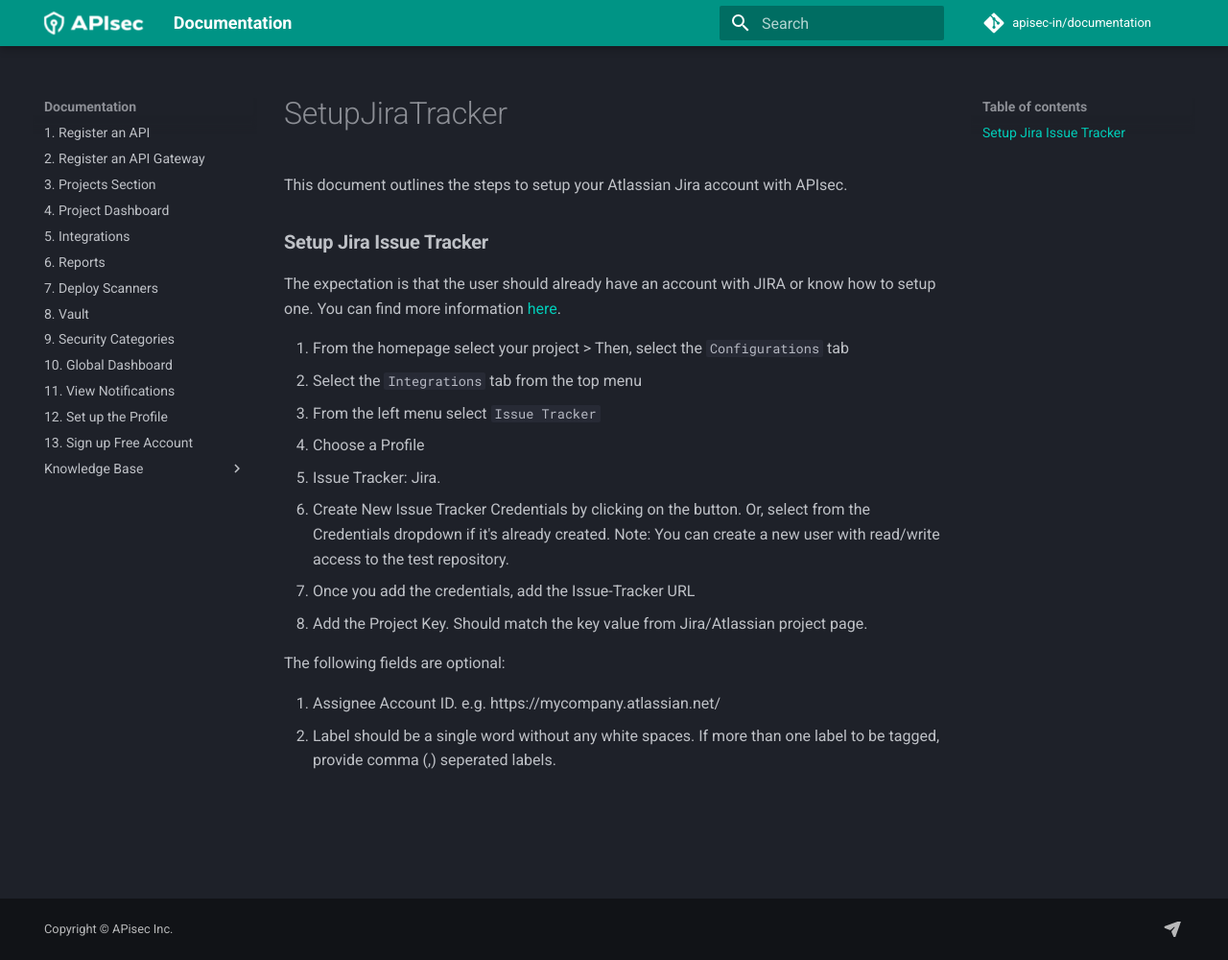
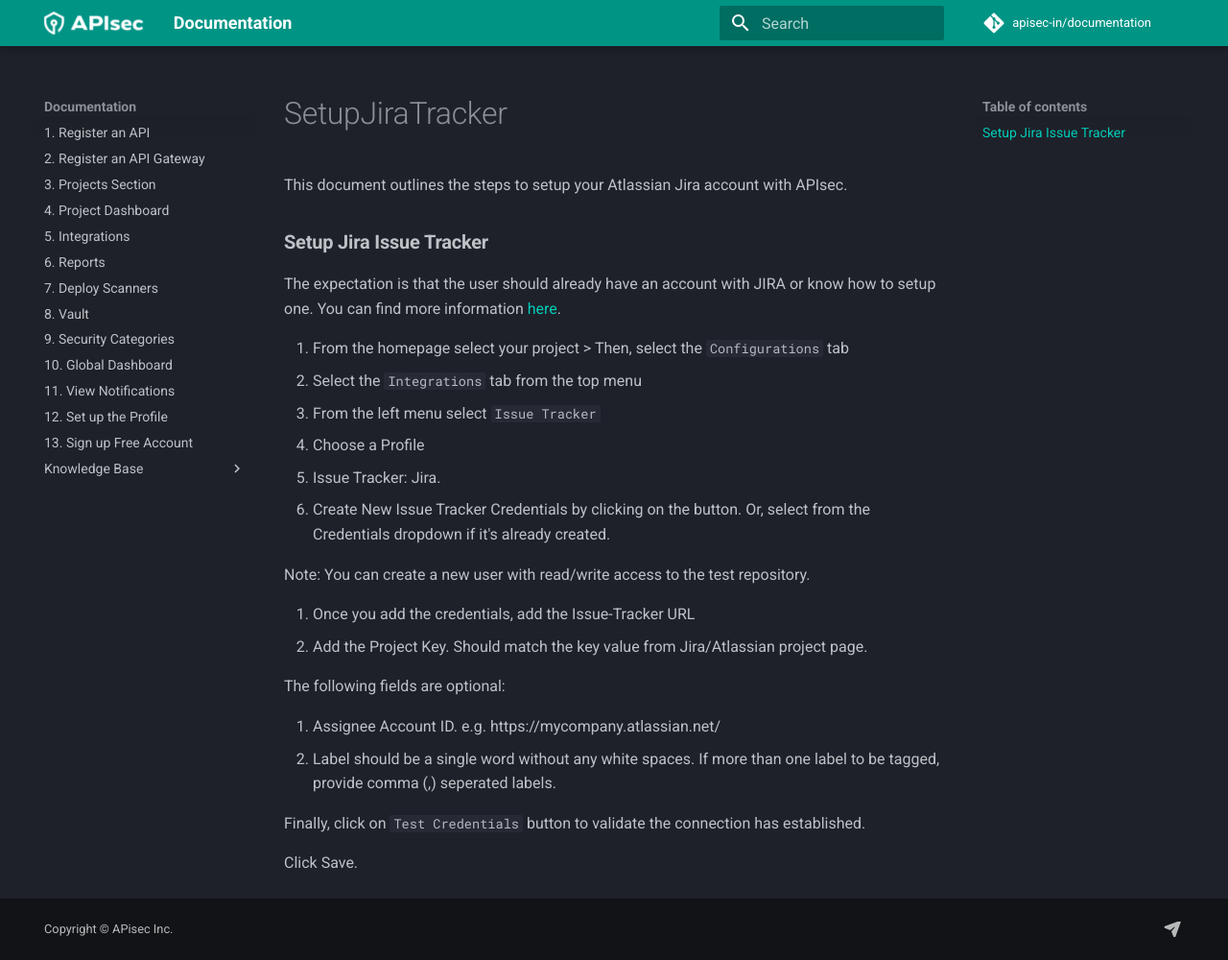
Before and after one commit to apisec-inc/documentation, an MkDocs documentation site: the page built from docs/SetupJiraTracker.md, in a window 1280 px wide and 1000 px high. Shown: the whole window at 96% size. Built offline with MkDocs 1.6.1 and Material for MkDocs 9.7.7, drawn with Linux system fonts in a browser that asks for light colours; comment, search, counter and statistics services are not loaded.

Commit message:
Update SetupJiraTracker.md
Improving content.

```diff
--- a/docs/SetupJiraTracker.md
+++ b/docs/SetupJiraTracker.md
@@ -10,6 +10,7 @@
 4. Choose a Profile
 5. Issue Tracker:  Jira.
 6. Create New Issue Tracker Credentials by clicking on the button.  Or, select from the Credentials dropdown if it's already created.
+
    Note: You can create a new user with read/write access to the test repository.
 
 7. Once you add the credentials, add the Issue-Tracker URL
@@ -19,3 +20,8 @@
 
 9. Assignee Account ID. e.g. https://mycompany.atlassian.net/
 10. Label should be a single word without any white spaces. If more than one label to be tagged, provide comma (,) seperated labels.
+
+
+Finally, click on `Test Credentials` button to validate the connection has established.
+
+Click Save.
```
